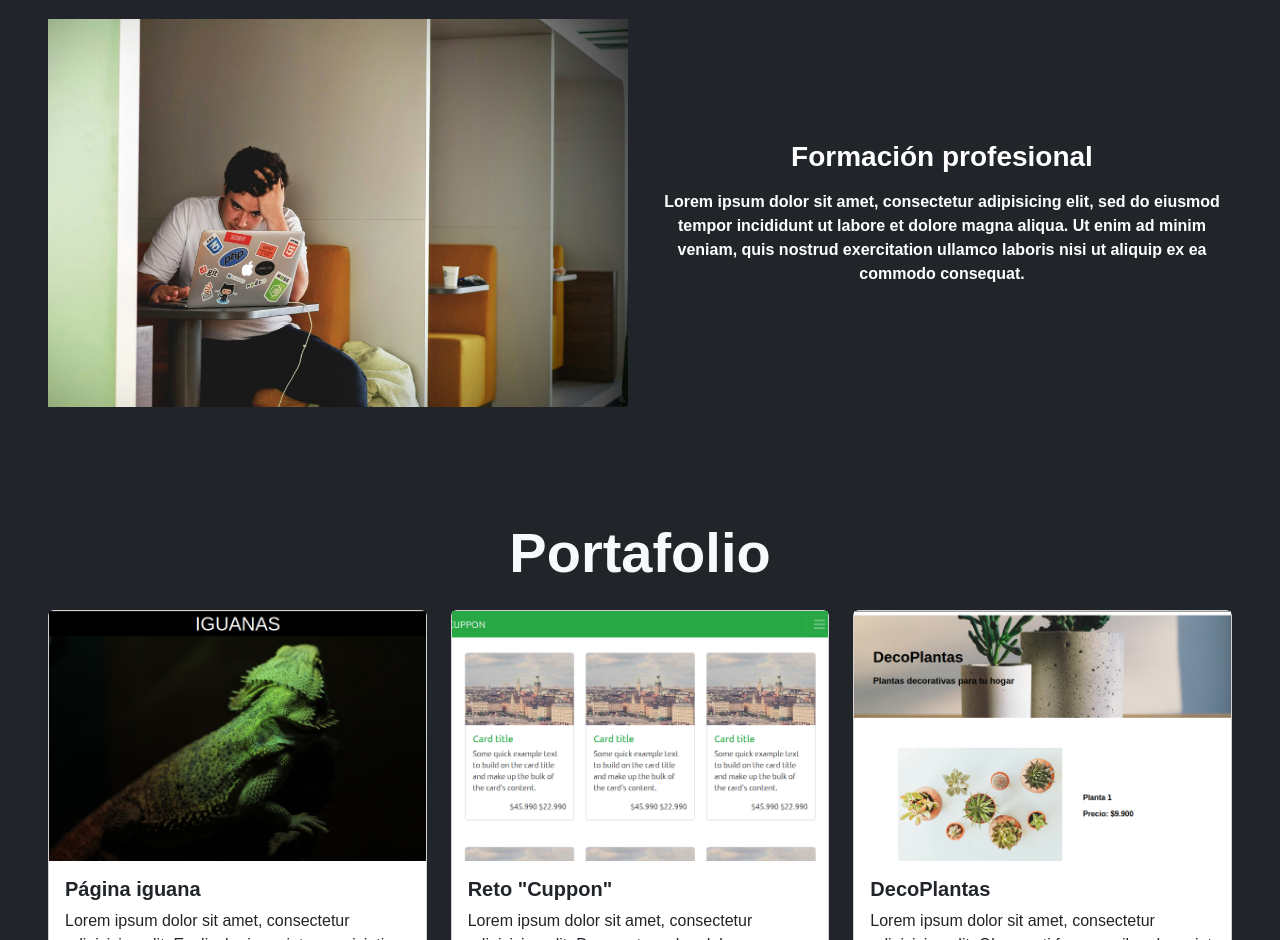
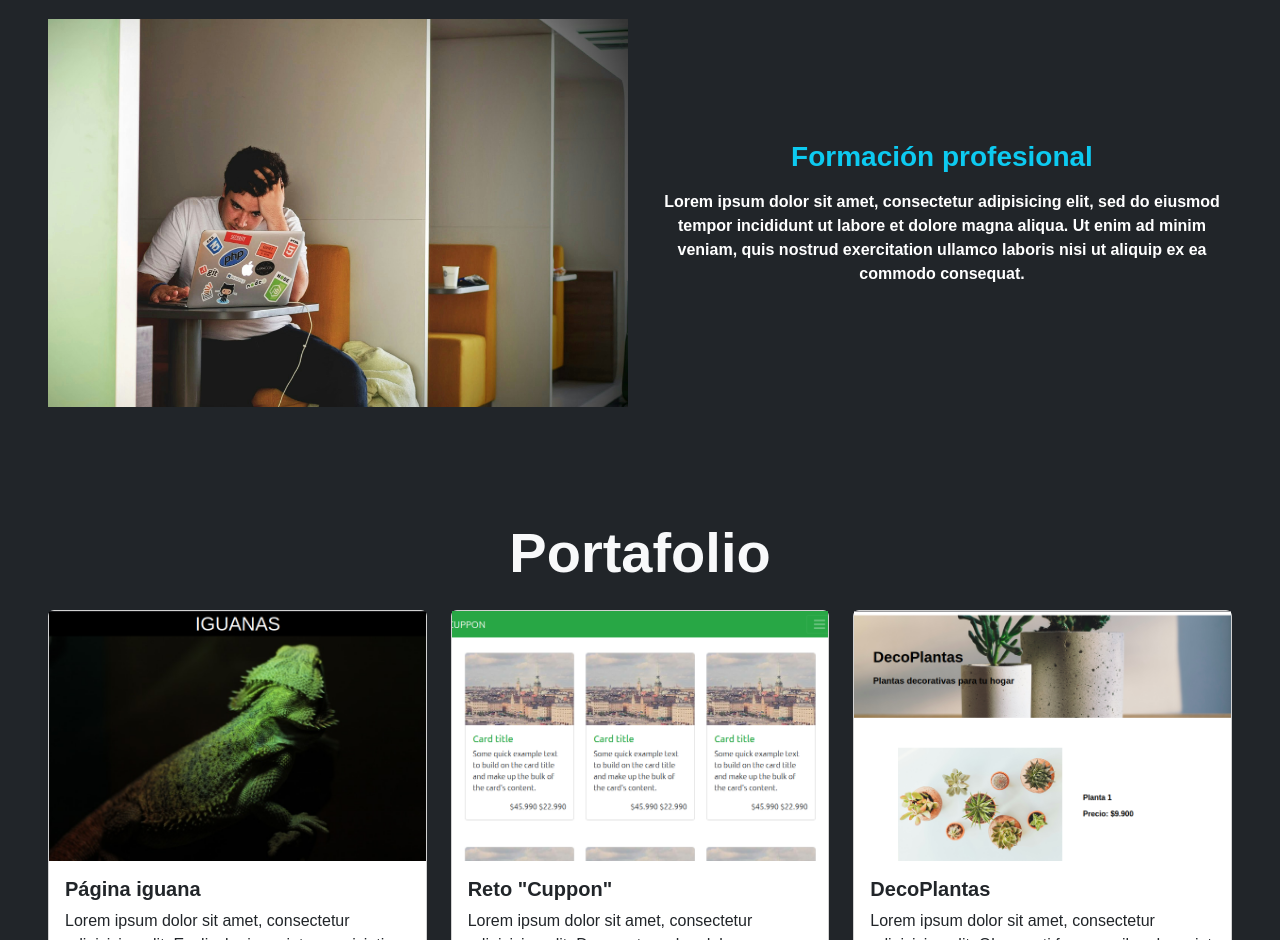
Before and after one commit to MateooetaM/MateooetaM.github.io, a plain HTML site: page index.html in a window 1280 px wide. Shown: the part 1014-1954 px from the top of the page. Drawn offline with nearby package versions, Linux system fonts and the light colour scheme.

Commit message:
Cambio de color subtitulo - Acerca de mi

```diff
--- a/index.html
+++ b/index.html
@@ -62,7 +62,7 @@
           </figure>
       </div>
       <div class="col-6 my-auto">
-        <h3 class="my-3 fw-bold">Formación profesional</h3>
+        <h3 class="my-3 fw-bold text-info">Formación profesional</h3>
         <p class="my-3">
             Lorem ipsum dolor sit amet, consectetur adipisicing elit, sed do
             eiusmod tempor incididunt ut labore et dolore magna aliqua. Ut enim
```
